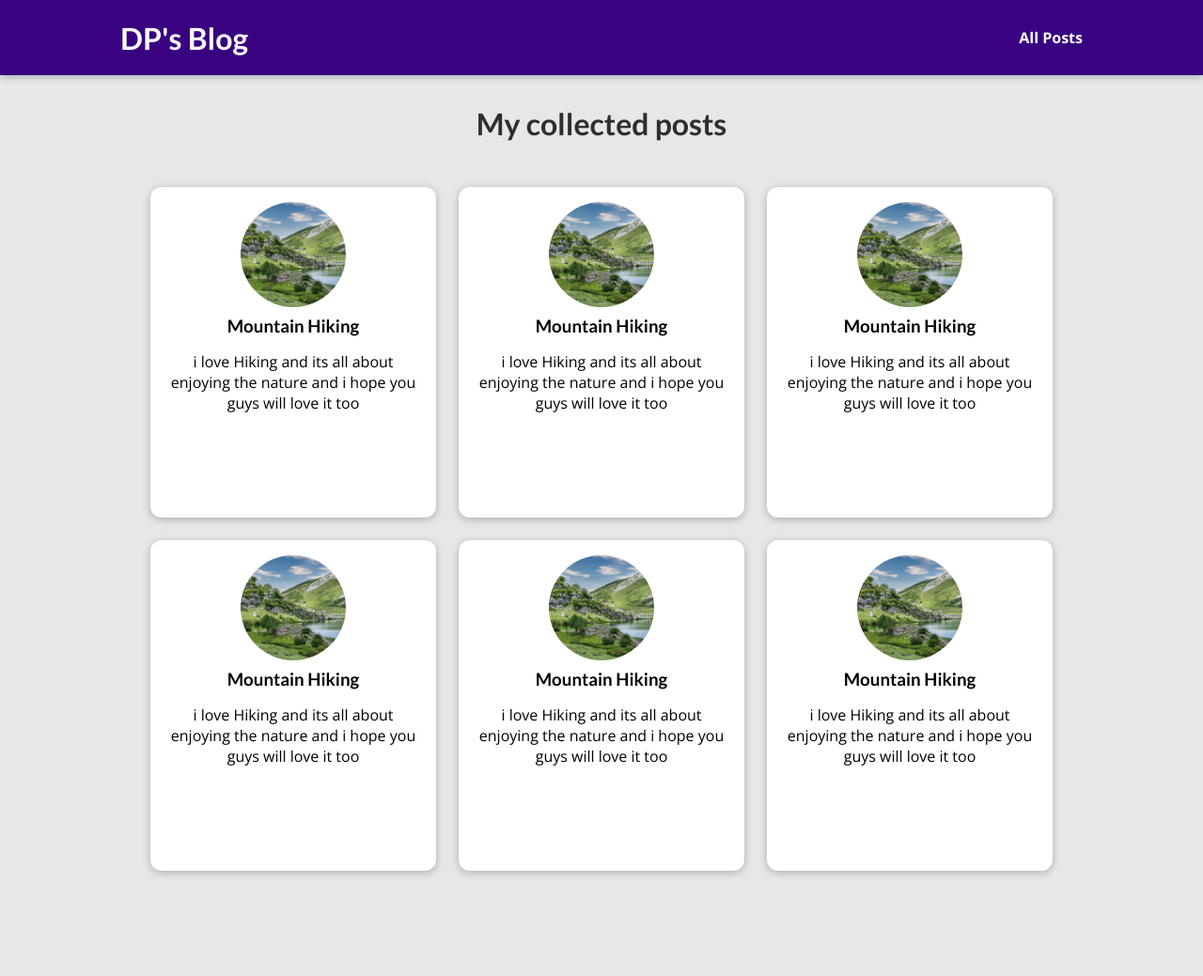
After one commit to durgaprasad253/blog, a Django app: template blog/templates/blog/all-posts.html in a window 1280 px wide. The commit adds this page. Shown: the whole page at 94% size. Run offline with Django 3.2, Linux system fonts and the light colour scheme; the template is opened without the code that fills it, so the values that code supplies are empty.

Commit message:
after css styling 2

```diff
--- /dev/null
+++ b/blog/static/blog/all-posts.css
@@ -0,0 +1,43 @@
+body {
+    background-color: #e7e7e7;
+  }
+
+  #main-navigation {
+    background-color: #390281;
+    box-shadow: 0 2px 8px rgba(0, 0, 0, 0.25);
+  }
+
+  #all-posts {
+    margin: 7rem auto;
+    width: 90%;
+    max-width: 60rem;
+  }
+
+  #all-posts h2 {
+    text-align: center;
+    font-size: 2rem;
+    color: #2e2e2e;
+    margin: 3rem 0;
+  }
+
+  ul {
+    list-style: none;
+    margin: 0;
+    padding: 0;
+    display: grid;
+    grid-template-columns: repeat(auto-fill, minmax(17rem, 1fr));
+    gap: 1.5rem;
+  }
+
+  .post img {
+    width: 7rem;
+    height: 7rem;
+  }
+
+  .post a {
+    height: 22rem;
+    transform-origin: center;
+    box-shadow: 0 2px 8px rgba(0, 0, 0, 0.25);
+    border-radius: 12px;
+    background-color: white;
+  }
--- a/blog/static/blog/index.css
+++ b/blog/static/blog/index.css
@@ -90,7 +90,7 @@
   padding: 1rem;
 }
 
-.post a:hover,
+/* .post a:hover,
 .post a:active {
   transform: scale(1.1);
   background-color: #390281;
@@ -118,4 +118,4 @@
 .post:hover time,
 .post:active time {
   color: white;
-}
+} */
--- /dev/null
+++ b/blog/static/blog/post.css
@@ -0,0 +1,43 @@
+.post {
+    display: flex;
+    flex-direction: column;
+    align-items: center;
+    text-align: center;
+  }
+
+  .post a {
+    text-decoration: none;
+    color: black;
+    transition: all 0.2s ease;
+    padding: 1rem;
+  }
+
+  .post a:hover,
+  .post a:active {
+    transform: scale(1.1);
+    background-color: #390281;
+    color: white;
+  }
+
+  .post img {
+    width: 5rem;
+    height: 5rem;
+    object-fit: cover;
+    border-radius: 50%;
+  }
+
+  .post h3 {
+    margin: 0.25rem 0;
+  }
+
+  .post time {
+    color: #666666;
+    margin: 0.25rem;
+    font-style: italic;
+    font-size: 0.85rem;
+  }
+
+  .post:hover time,
+  .post:active time {
+    color: white;
+  }
--- /dev/null
+++ b/blog/templates/blog/all-posts.html
@@ -0,0 +1,21 @@
+{% extends 'base.html' %}
+{% load static %}
+{% block page_title %}posts{% endblock page_title %}
+{% block css_files %}
+<link rel="stylesheet" href="{% static 'blog/post.css' %}">
+<link rel="stylesheet" href="{% static 'blog/all-posts.css' %}">
+{% endblock css_files %}
+{% block body %}
+<section id="all-posts">
+    <h2>My collected posts</h2>
+    <ul>
+        {% include 'blog/includes/post.html' %}
+        {% include 'blog/includes/post.html' %}
+        {% include 'blog/includes/post.html' %}
+        {% include 'blog/includes/post.html' %}
+        {% include 'blog/includes/post.html' %}
+        {% include 'blog/includes/post.html' %}
+    </ul>
+
+</section>
+{% endblock body %}
--- /dev/null
+++ b/blog/templates/blog/includes/post.html
@@ -0,0 +1,14 @@
+{% load static %}
+<li>
+
+    <article class="post">
+    <a href="">
+        <img src="{% static 'blog/images/mountain.jpg' %}" alt="Mountain Hiking">
+        <div class="post__content">
+            <h3>Mountain Hiking</h3>
+            <p>i love Hiking and its all about enjoying the nature and i hope you guys will love it too</p>
+         </div>
+    </a>
+
+    </article>
+</li>
--- a/blog/views.py
+++ b/blog/views.py
@@ -5,7 +5,7 @@ def starting_page(request):
     return render(request,"blog/index.html")
 
 def posts(request):
-    pass
+    return render(request,"blog/all-posts.html")
 
 def post_details(request):
     pass
--- a/templates/base.html
+++ b/templates/base.html
@@ -11,6 +11,12 @@
     {% block css_files %}{% endblock css_files %}
 </head>
 <body>
+    <header id="main-navigation">
+        <h1><a href="{% url 'starting_page' %}">DP's Blog</a></h1>
+        <nav >
+            <a href="{% url 'posts' %}">All Posts</a>
+        </nav>
+    </header>
    {% block body %}{% endblock body %}
 </body>
 </html>
```
Also changed, not shown: blog/templates/blog/index.html (+6 -20 lines), blog/static/blog/images/dp.jpg (added), blog/static/blog/images/mountain.jpg (added).
